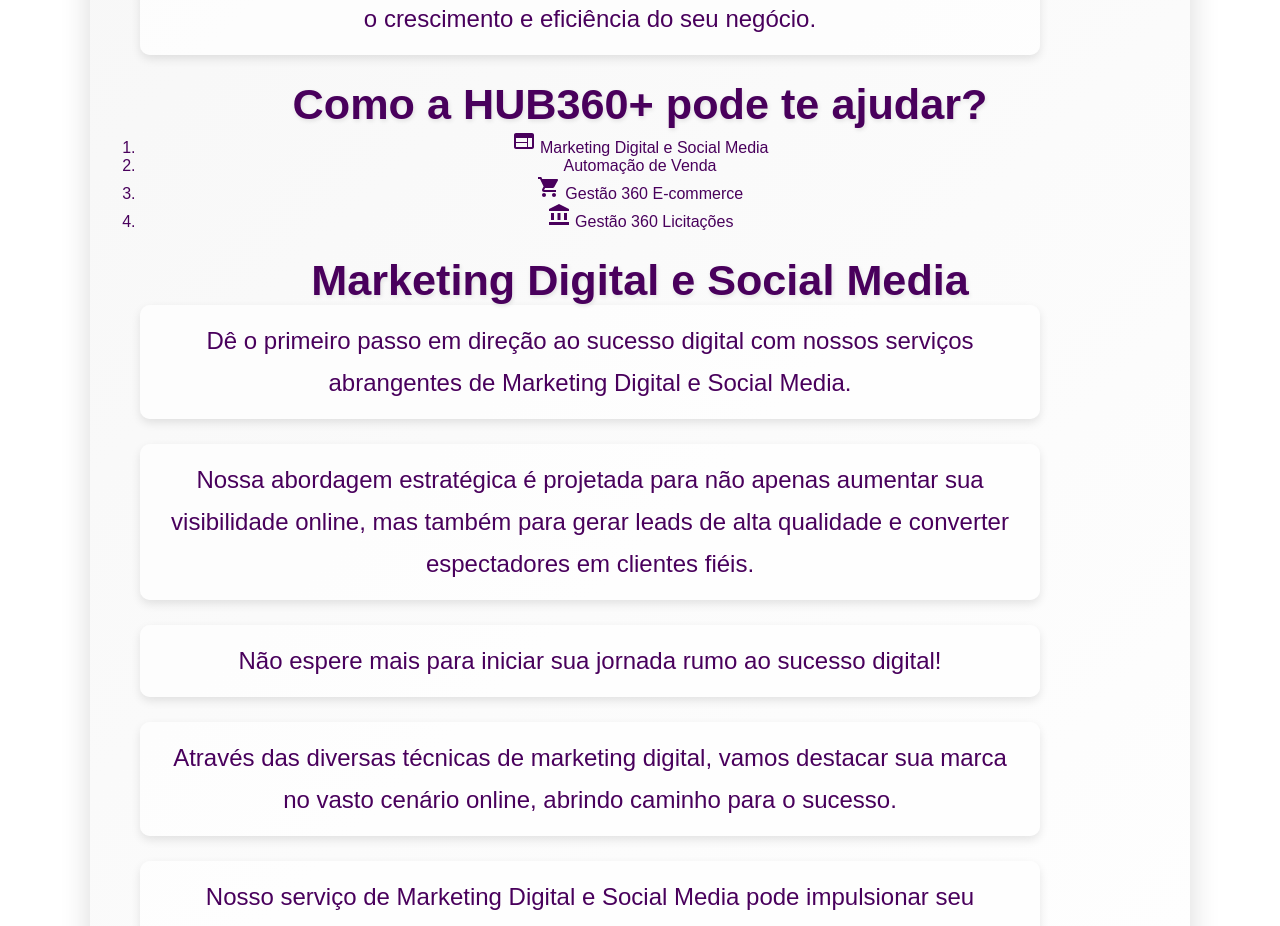
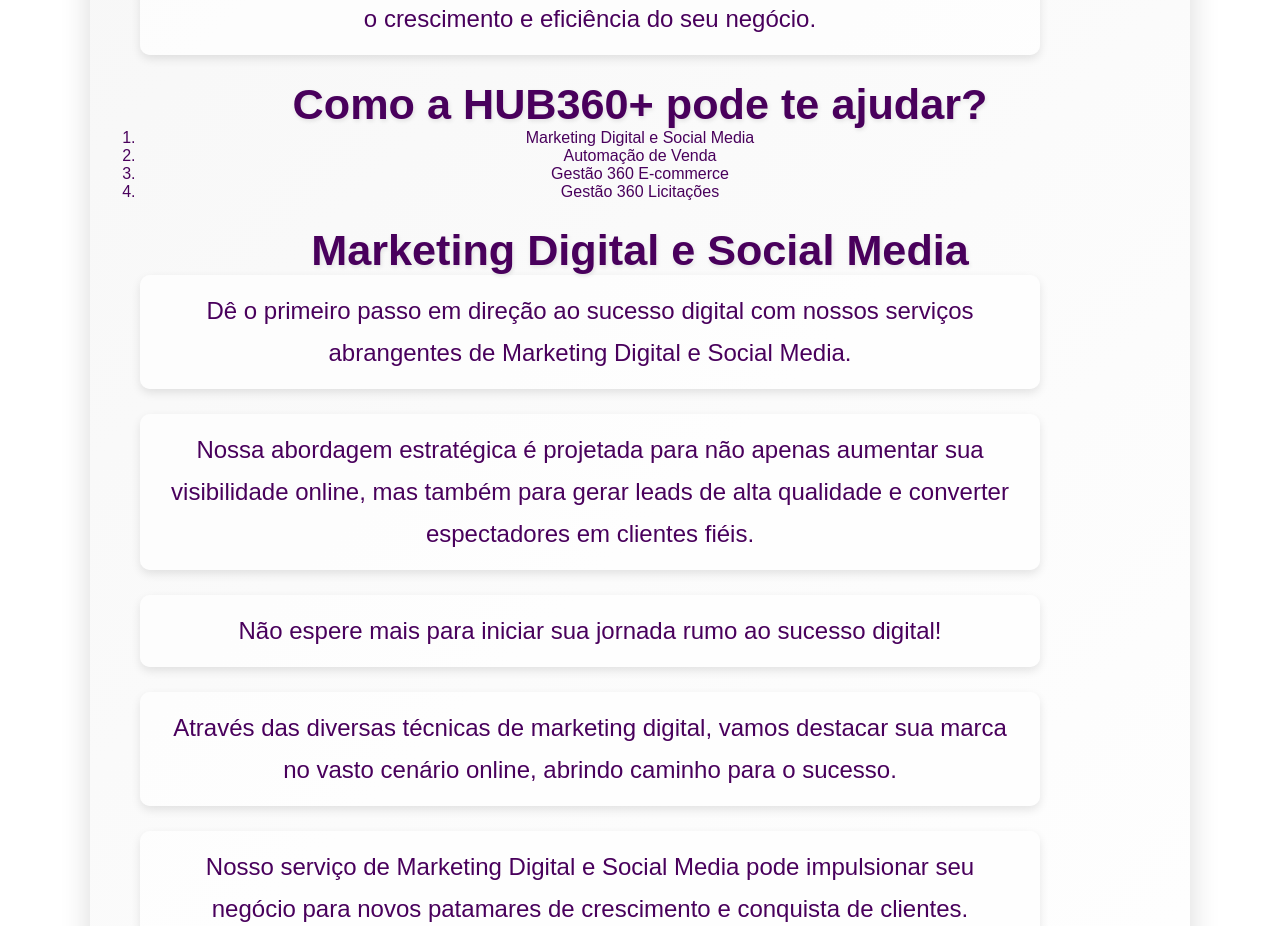
Before and after one commit to vinicius-soares-dev/hub360-, a React (Vite) app: page / in a window 1280 px wide. Shown: the part 1560-2486 px from the top of the page. Built offline with nearby package versions, Linux system fonts and the light colour scheme; a web font is replaced by a local one.

Commit message:
updated commit

```diff
--- a/package.json
+++ b/package.json
@@ -11,12 +11,8 @@
   },
   "dependencies": {
     "@emotion/react": "^11.13.3",
-    "@mui/icons-material": "^6.1.6",
-    "@mui/material": "^6.1.6",
-    "@mui/styled-engine": "^6.1.6",
     "react": "^18.3.1",
     "react-dom": "^18.3.1",
-    "react-lottie": "^1.2.4",
     "react-router-dom": "^6.27.0"
   },
   "devDependencies": {
--- a/src/components/AboutUs.tsx
+++ b/src/components/AboutUs.tsx
@@ -1,4 +1,3 @@
-import { Web, ShoppingCart, AccountBalance } from "@mui/icons-material";
 import "../assets/styles/aboutUs.css";
 
 function AboutUs() {
@@ -24,16 +23,16 @@
           <h2 className="aboutus-subtitle">Como a HUB360+ pode te ajudar?</h2>
           <ol>
             <li>
-              <Web fontSize="medium" /> Marketing Digital e Social Media
+              Marketing Digital e Social Media
             </li>
             <li>
              Automação de Venda
             </li>
             <li>
-              <ShoppingCart fontSize="medium" /> Gestão 360 E-commerce
+               Gestão 360 E-commerce
             </li>
             <li>
-              <AccountBalance fontSize="medium" /> Gestão 360 Licitações
+               Gestão 360 Licitações
             </li>
           </ol>
 
```
Also changed, not shown: 1 other file (tests, documents, lock files or other folders).
